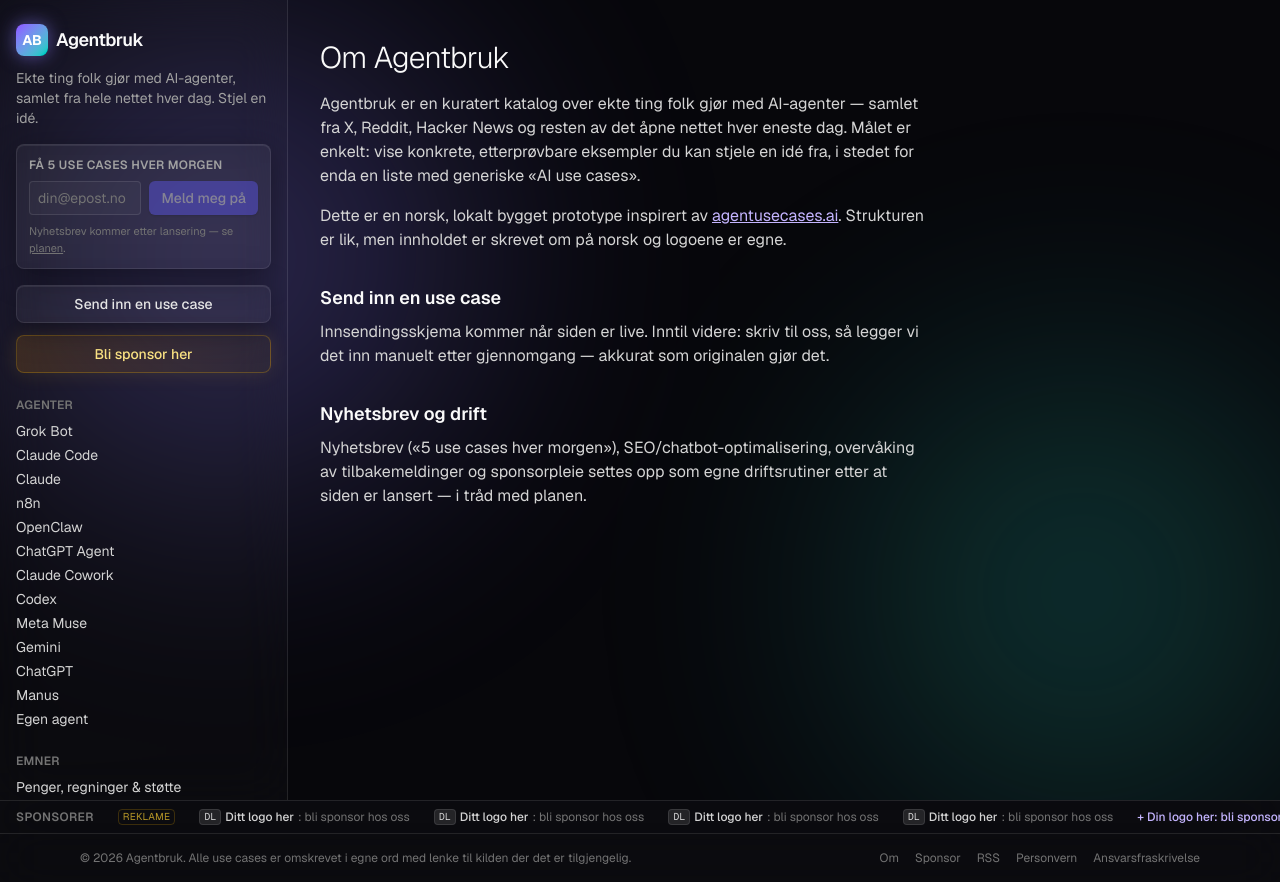
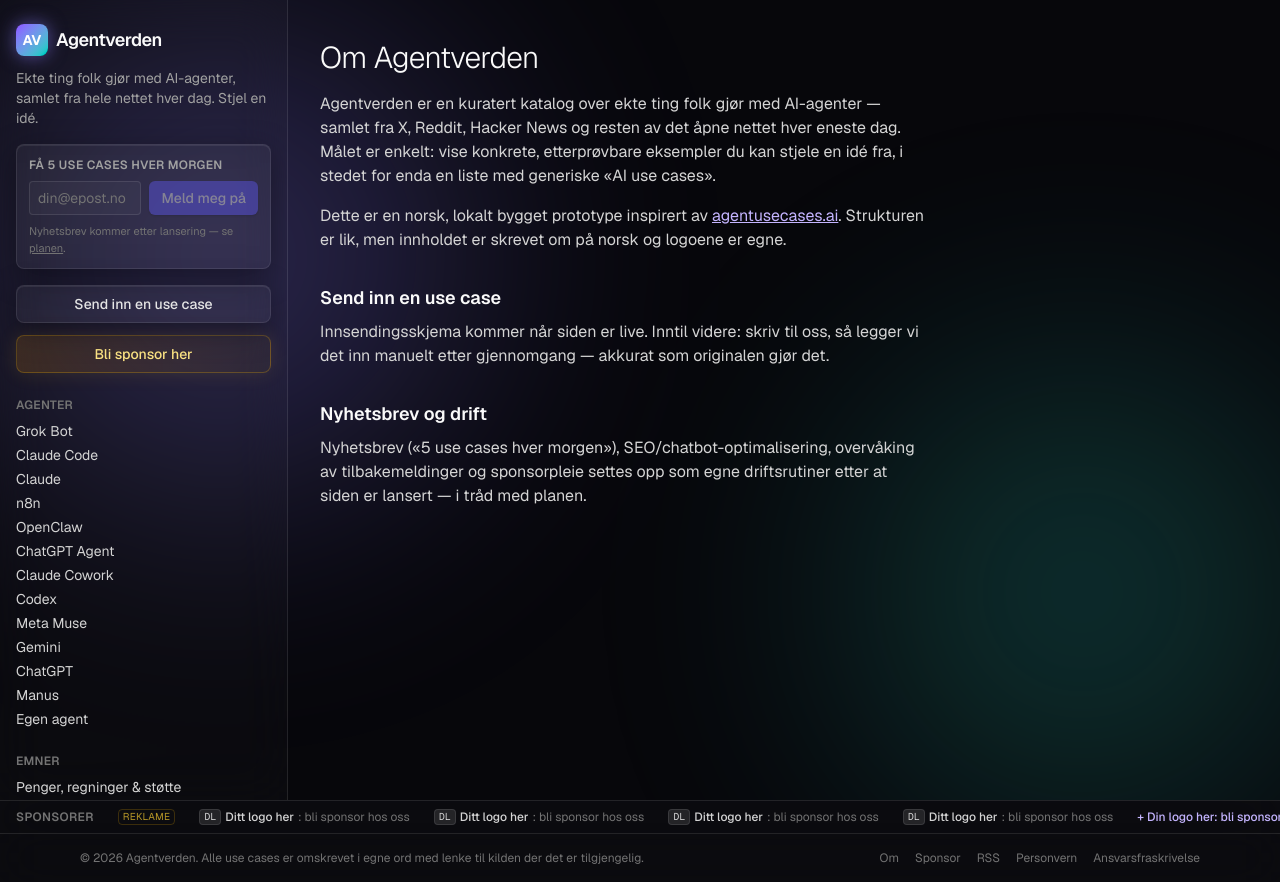
Before and after one commit to Lise-KI/agentverden, a Next.js app: page /om in a window 1280 px wide. Built offline with nearby package versions, Linux system fonts and the light colour scheme.

Commit message:
Bytt merkenavn Agentbruk -> Agentverden i tekst, titler, meta og RSS

```diff
--- a/src/app/agenter/page.tsx
+++ b/src/app/agenter/page.tsx
@@ -6,7 +6,7 @@
 
 export const metadata: Metadata = {
   title: "Alle agenter",
-  description: "Alle AI-agenter vi dekker på Agentbruk.",
+  description: "Alle AI-agenter vi dekker på Agentverden.",
   alternates: { canonical: "/agenter/" },
 };
 
--- a/src/app/ansvarsfraskrivelse/page.tsx
+++ b/src/app/ansvarsfraskrivelse/page.tsx
@@ -3,7 +3,7 @@
 
 export const metadata: Metadata = {
   title: "Ansvarsfraskrivelse",
-  description: "Ansvarsfraskrivelse for innhold på Agentbruk.",
+  description: "Ansvarsfraskrivelse for innhold på Agentverden.",
   alternates: { canonical: "/ansvarsfraskrivelse/" },
 };
 
--- a/src/app/emner/page.tsx
+++ b/src/app/emner/page.tsx
@@ -6,7 +6,7 @@
 
 export const metadata: Metadata = {
   title: "Alle emner",
-  description: "Alle emnekategorier for AI-agent-use cases på Agentbruk.",
+  description: "Alle emnekategorier for AI-agent-use cases på Agentverden.",
   alternates: { canonical: "/emner/" },
 };
 
--- a/src/app/layout.tsx
+++ b/src/app/layout.tsx
@@ -16,8 +16,8 @@
 
 export const metadata: Metadata = {
   title: {
-    default: "Agentbruk — hva folk faktisk gjør med AI-agenter",
-    template: "%s · Agentbruk",
+    default: "Agentverden — hva folk faktisk gjør med AI-agenter",
+    template: "%s · Agentverden",
   },
   description:
     "Ekte ting folk gjør med AI-agenter, samlet fra hele nettet hver dag. Stjel en idé.",
--- a/src/app/nytt/page.tsx
+++ b/src/app/nytt/page.tsx
@@ -5,7 +5,7 @@
 
 export const metadata: Metadata = {
   title: "Nytt",
-  description: "De nyeste use casene lagt til på Agentbruk.",
+  description: "De nyeste use casene lagt til på Agentverden.",
   alternates: { canonical: "/nytt/" },
 };
 
--- a/src/app/om/page.tsx
+++ b/src/app/om/page.tsx
@@ -3,7 +3,7 @@
 
 export const metadata: Metadata = {
   title: "Om",
-  description: "Hva Agentbruk er, og hvorfor det finnes.",
+  description: "Hva Agentverden er, og hvorfor det finnes.",
   alternates: { canonical: "/om/" },
 };
 
@@ -13,10 +13,10 @@
       <Sidebar />
       <main className="flex-1 px-4 py-10 lg:px-8 max-w-2xl space-y-4 text-neutral-300">
         <h1 className="heading-stripe text-3xl mb-4 text-neutral-50">
-          Om Agentbruk
+          Om Agentverden
         </h1>
         <p>
-          Agentbruk er en kuratert katalog over ekte ting folk gjør med
+          Agentverden er en kuratert katalog over ekte ting folk gjør med
           AI-agenter — samlet fra X, Reddit, Hacker News og resten av det
           åpne nettet hver eneste dag. Målet er enkelt: vise konkrete,
           etterprøvbare eksempler du kan stjele en idé fra, i stedet for enda
--- a/src/app/personvern/page.tsx
+++ b/src/app/personvern/page.tsx
@@ -3,7 +3,7 @@
 
 export const metadata: Metadata = {
   title: "Personvern",
-  description: "Personvernerklæring for Agentbruk.",
+  description: "Personvernerklæring for Agentverden.",
   alternates: { canonical: "/personvern/" },
 };
 
--- a/src/app/rss.xml/route.ts
+++ b/src/app/rss.xml/route.ts
@@ -27,7 +27,7 @@
   const xml = `<?xml version="1.0" encoding="UTF-8"?>
 <rss version="2.0">
   <channel>
-    <title>Agentbruk</title>
+    <title>Agentverden</title>
     <link>https://agentverden.no</link>
     <description>Ekte ting folk gjør med AI-agenter, samlet fra hele nettet hver dag.</description>
     <language>nb-NO</language>
--- a/src/app/sponsor/page.tsx
+++ b/src/app/sponsor/page.tsx
@@ -4,7 +4,7 @@
 
 export const metadata: Metadata = {
   title: "Bli sponsor",
-  description: "Sponsing av Agentbruk — reklame merket tydelig.",
+  description: "Sponsing av Agentverden — reklame merket tydelig.",
   alternates: { canonical: "/sponsor/" },
 };
 
@@ -18,7 +18,7 @@
         </h1>
         <p className="text-neutral-300 mb-4">
           Logoen og en kort tekst vises i sponsorfeltet nederst på hver side,
-          synlig på alle visninger av Agentbruk.
+          synlig på alle visninger av Agentverden.
         </p>
         <p className="text-neutral-300 mb-6">
           Priser og betalingsløsning kommer når siden er live og i drift —
--- a/src/components/Sidebar.tsx
+++ b/src/components/Sidebar.tsx
@@ -7,10 +7,10 @@
     <aside className="w-full lg:w-72 shrink-0 border-r border-white/10 bg-white/[0.02] backdrop-blur-xl px-4 py-6 lg:sticky lg:top-0 lg:h-screen lg:overflow-y-auto">
       <Link href="/" className="flex items-center gap-2 mb-3">
         <span className="h-8 w-8 rounded-lg bg-gradient-to-br from-violet-500 to-teal-400 text-white flex items-center justify-center font-bold text-sm shadow-[0_0_18px_rgba(139,123,255,0.55)]">
-          AB
+          AV
         </span>
         <span className="font-semibold text-lg tracking-tight text-neutral-50">
-          Agentbruk
+          Agentverden
         </span>
       </Link>
       <p className="text-sm text-neutral-400 mb-4">
--- a/src/components/SiteFooter.tsx
+++ b/src/components/SiteFooter.tsx
@@ -5,7 +5,7 @@
     <footer className="border-t border-white/10 bg-white/[0.02] backdrop-blur-xl relative z-10">
       <div className="max-w-6xl mx-auto px-4 py-4 flex flex-wrap items-center justify-between gap-2 text-xs text-neutral-500">
         <span>
-          © 2026 Agentbruk. Alle use cases er omskrevet i egne ord med lenke
+          © 2026 Agentverden. Alle use cases er omskrevet i egne ord med lenke
           til kilden der det er tilgjengelig.
         </span>
         <nav className="flex gap-4">
```
